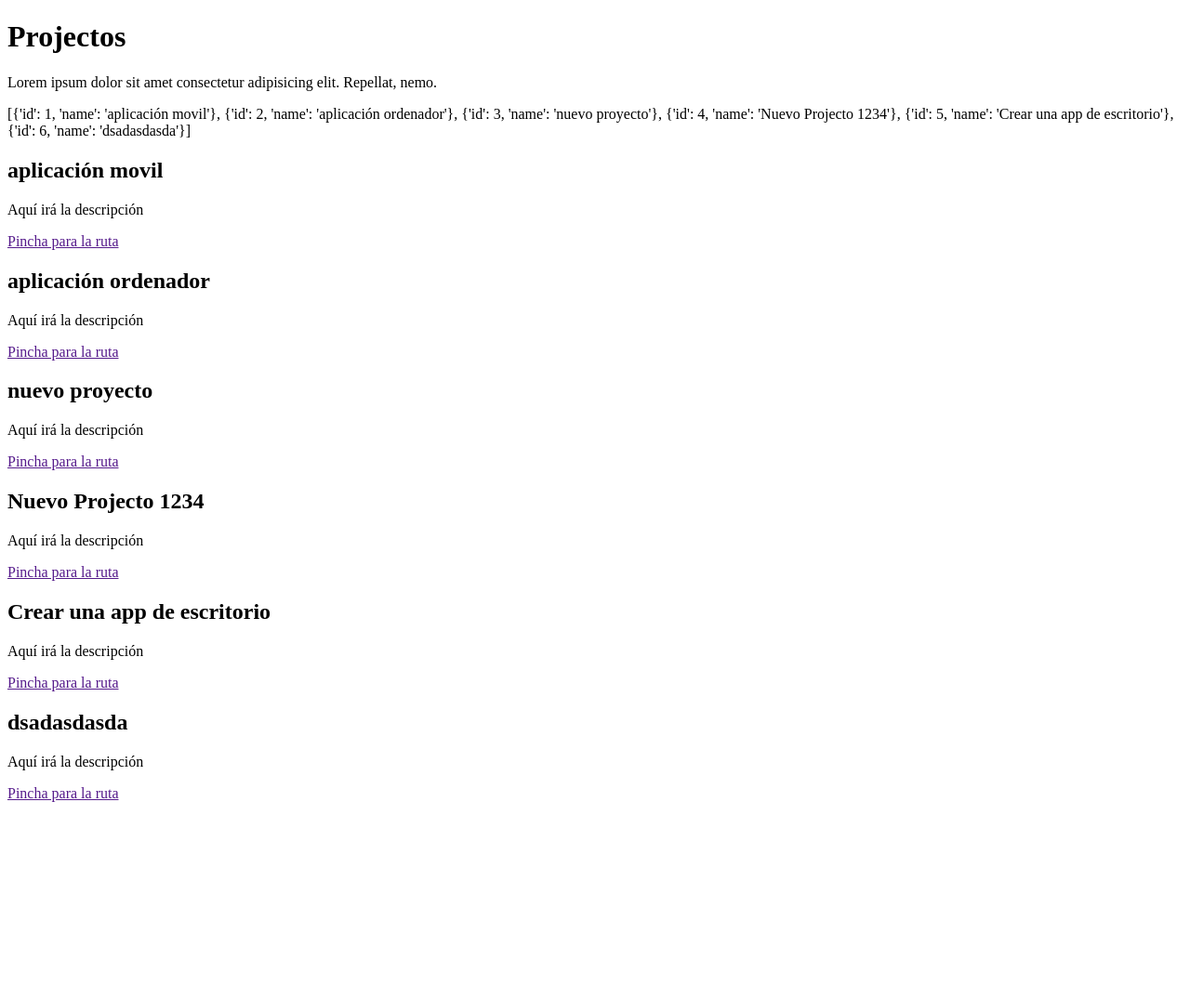
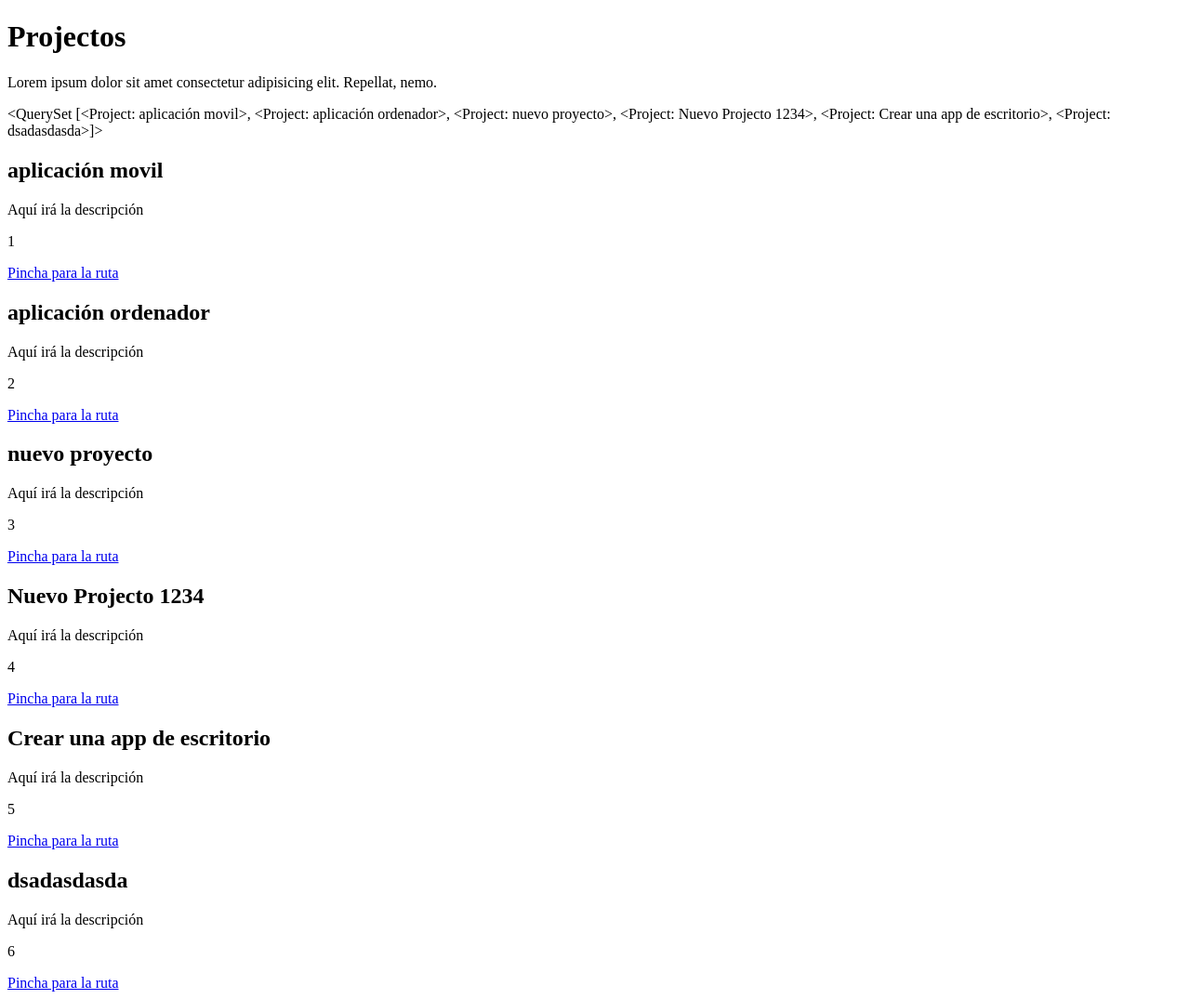
Before and after one commit to Javiier99/django-estudio, a Django app: page /project/ in a window 1280 px wide. Shown: the part 106-1181 px from the top of the page at 93% size. Before the commit the page ends 969 px from the top, so only its background shows below. Run offline with Django 5.2, Linux system fonts and the light colour scheme; data comes from the database, SQL or seed files in the repository; both versions use the stored data as it was after the commit.

Commit message:
Curso django iniciación finalizado

```diff
--- a/myapp/forms.py
+++ b/myapp/forms.py
@@ -4,10 +4,10 @@ from django  import forms
 
 
 class CreateNewTask(forms.Form):
-    title = forms.CharField(label="Titulo de la tarea", max_length=200) # Con esto creamos el título con su input y su label además le estámos diciento que la longitud máxima que va acontener este input es de 200
+    title = forms.CharField(label="Titulo de la tarea", max_length=200, widget=forms.TextInput(attrs={'class': 'nombre-clase'})) # Con esto creamos el título con su input y su label además le estámos diciento que la longitud máxima que va acontener este input es de 200
     description = forms.CharField(label = "Descripción de la tarea" ,widget=forms.Textarea) # Con esto creamos la descripción su input y label además indicamos que no queremos que sea un requisito contestarlo
 
 
 
 class CreateNewProject(forms.Form):
-    name = forms.CharField(label="Titulo del projecto")
+    name = forms.CharField(label="Titulo del projecto", widget=forms.TextInput(attrs={'class' : 'nombre-clases'})) # Forma para poder crear una clase a un input de un formulario
--- a/myapp/templates/pages/project.html
+++ b/myapp/templates/pages/project.html
@@ -17,7 +17,8 @@
     <div>
         <h2>{{ project.name}}</h2> <!-- Indicamos los nombres de los proyectos para que recorra de uno en uno -->
         <p>Aquí irá la descripción</p>
-        <a href="">Pincha para la ruta</a>
+        <p>{{ project.id }}</p>
+        <a href="{% url 'project_detail' project.id %}">Pincha para la ruta</a>
     </div>
 
 
--- a/myapp/views.py
+++ b/myapp/views.py
@@ -28,7 +28,8 @@ def contacto(request):
     })
 
 def project(resquest):
-    projects = list(Project.objects.values())
+    # projects = list(Project.objects.values())
+    projects = Project.objects.all()
     return render(resquest, "pages/project.html", {
         'projects' : projects
     })
@@ -77,7 +78,9 @@ def project_detail(request, id):
     print(id)
     # project = Project.objects.get(id=id)
     project = get_object_or_404(Project, id=id)
-    print(project)
+    task = Task.objects.filter(project_id=id) # * Llamamos a las tareas que tenemos actualmente dentro del id que estámos llamando
+    print(project.id)
     return render(request, 'pages/detail.html', {
-        'titulo' : project.name
+        'titulo' : project.name,
+        'tasks' : task # * Y llevamos todas las tareas a una variable del diccionario
     })
```
Also changed, not shown: myapp/templates/pages/detail.html (+6 -2 lines), db.sqlite3, myapp/templates/pages/contacto.html (line endings or trailing spaces).
